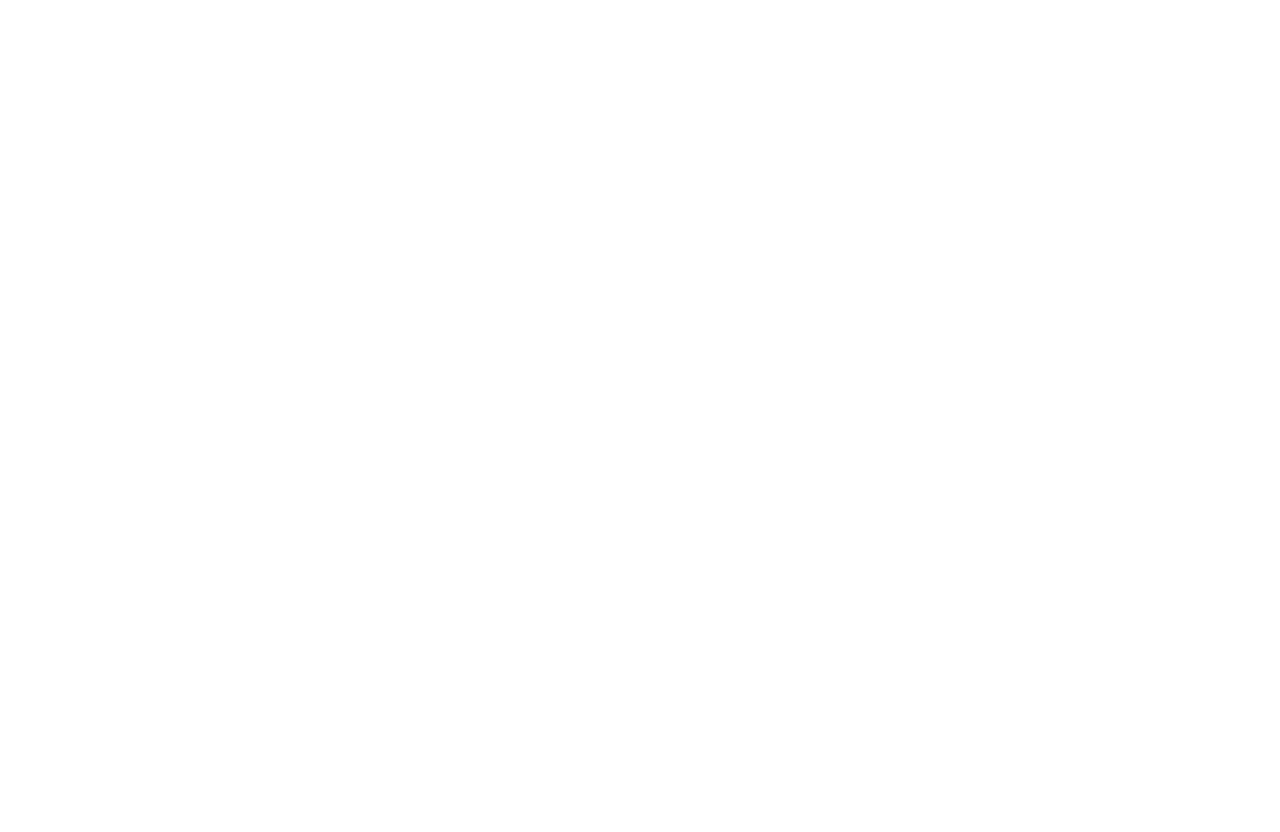
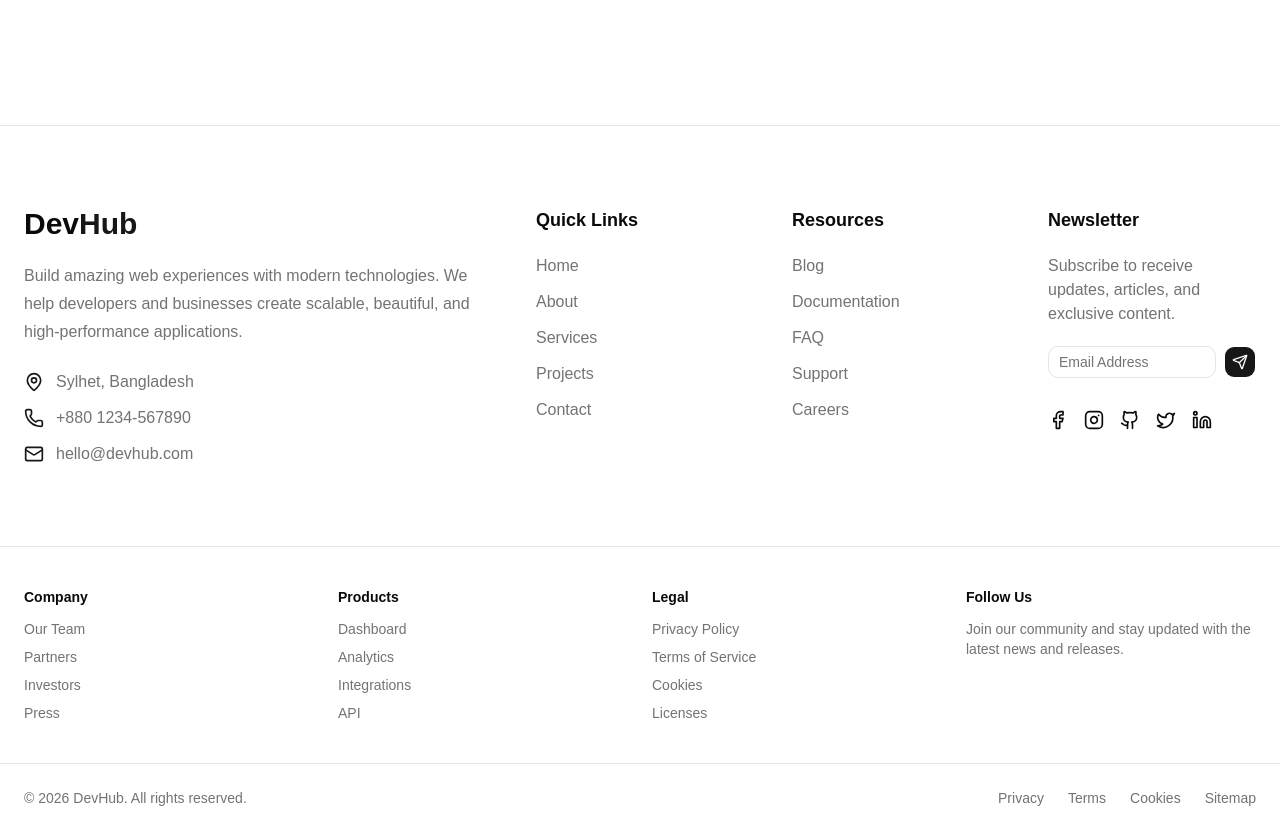
Before and after one commit to jenifaa/MetroConnect, a React (Vite) app: page / in a window 1280 px wide. Shown: the part 740-1572 px from the top of the page. Before the commit the page ends 865 px from the top, so only its background shows below. Built offline with nearby package versions, Linux system fonts and the light colour scheme.

Commit message:
add footer

```diff
--- a/src/components/layout/Footer.jsx
+++ b/src/components/layout/Footer.jsx
@@ -1,11 +1,320 @@
+import { Link } from "react-router";
+import {
+  Facebook,
+  Github,
+  Instagram,
+  Linkedin,
+  Mail,
+  MapPin,
+  Phone,
+  Twitter,
+  Send,
+} from "lucide-react";
+import { Input } from "../ui/input";
+import { Button } from "../ui/button";
 
 
-function Footer() {
+
+export default function Footer() {
   return (
-    <div>
+    <footer className="border-t bg-background">
+      {/* Top Section */}
+      <div className="container mx-auto px-6 py-20">
+        <div className="grid gap-12 lg:grid-cols-5 md:grid-cols-2">
 
-    </div>
-  )
+          {/* Company */}
+          <div className="lg:col-span-2 space-y-6">
+            <div>
+              <h2 className="text-3xl font-bold">
+                Dev<span className="text-primary">Hub</span>
+              </h2>
+
+              <p className="mt-5 max-w-md text-muted-foreground leading-7">
+                Build amazing web experiences with modern technologies.
+                We help developers and businesses create scalable,
+                beautiful, and high-performance applications.
+              </p>
+            </div>
+
+            <div className="space-y-3">
+
+              <div className="flex items-center gap-3">
+                <MapPin className="h-5 w-5 text-primary" />
+                <span className="text-muted-foreground">
+                  Sylhet, Bangladesh
+                </span>
+              </div>
+
+              <div className="flex items-center gap-3">
+                <Phone className="h-5 w-5 text-primary" />
+                <span className="text-muted-foreground">
+                  +880 1234-567890
+                </span>
+              </div>
+
+              <div className="flex items-center gap-3">
+                <Mail className="h-5 w-5 text-primary" />
+                <span className="text-muted-foreground">
+                  hello@devhub.com
+                </span>
+              </div>
+
+            </div>
+          </div>
+
+          {/* Quick Links */}
+          <div>
+            <h3 className="font-semibold text-lg mb-5">
+              Quick Links
+            </h3>
+
+            <ul className="space-y-3">
+
+              <li>
+                <Link
+                  to="/"
+                  className="text-muted-foreground hover:text-primary transition"
+                >
+                  Home
+                </Link>
+              </li>
+
+              <li>
+                <Link
+                  to="/about"
+                  className="text-muted-foreground hover:text-primary transition"
+                >
+                  About
+                </Link>
+              </li>
+
+              <li>
+                <Link
+                  to="/services"
+                  className="text-muted-foreground hover:text-primary transition"
+                >
+                  Services
+                </Link>
+              </li>
+
+              <li>
+                <Link
+                  to="/projects"
+                  className="text-muted-foreground hover:text-primary transition"
+                >
+                  Projects
+                </Link>
+              </li>
+
+              <li>
+                <Link
+                  to="/contact"
+                  className="text-muted-foreground hover:text-primary transition"
+                >
+                  Contact
+                </Link>
+              </li>
+
+            </ul>
+          </div>
+
+          {/* Resources */}
+          <div>
+            <h3 className="font-semibold text-lg mb-5">
+              Resources
+            </h3>
+
+            <ul className="space-y-3">
+
+              <li>
+                <Link
+                  to="/blog"
+                  className="text-muted-foreground hover:text-primary transition"
+                >
+                  Blog
+                </Link>
+              </li>
+
+              <li>
+                <Link
+                  to="/docs"
+                  className="text-muted-foreground hover:text-primary transition"
+                >
+                  Documentation
+                </Link>
+              </li>
+
+              <li>
+                <Link
+                  to="/faq"
+                  className="text-muted-foreground hover:text-primary transition"
+                >
+                  FAQ
+                </Link>
+              </li>
+
+              <li>
+                <Link
+                  to="/support"
+                  className="text-muted-foreground hover:text-primary transition"
+                >
+                  Support
+                </Link>
+              </li>
+
+              <li>
+                <Link
+                  to="/careers"
+                  className="text-muted-foreground hover:text-primary transition"
+                >
+                  Careers
+                </Link>
+              </li>
+
+            </ul>
+          </div>
+
+          {/* Newsletter */}
+          <div>
+            <h3 className="font-semibold text-lg mb-5">
+              Newsletter
+            </h3>
+
+            <p className="text-muted-foreground mb-5">
+              Subscribe to receive updates,
+              articles, and exclusive content.
+            </p>
+
+            <div className="flex gap-2">
+              <Input placeholder="Email Address" />
+
+              <Button size="icon">
+                <Send className="h-4 w-4" />
+              </Button>
+            </div>
+
+            <div className="flex gap-4 mt-8">
+
+              <a href="#">
+                <Facebook className="h-5 w-5 hover:text-primary transition" />
+              </a>
+
+              <a href="#">
+                <Instagram className="h-5 w-5 hover:text-primary transition" />
+              </a>
+
+              <a href="#">
+                <Github className="h-5 w-5 hover:text-primary transition" />
+              </a>
+
+              <a href="#">
+                <Twitter className="h-5 w-5 hover:text-primary transition" />
+              </a>
+
+              <a href="#">
+                <Linkedin className="h-5 w-5 hover:text-primary transition" />
+              </a>
+
+            </div>
+          </div>
+
+        </div>
+      </div>
+
+      {/* Middle Section */}
+      <div className="border-y">
+        <div className="container mx-auto px-6 py-10">
+
+          <div className="grid gap-6 md:grid-cols-4 text-sm">
+
+            <div>
+              <h4 className="font-semibold mb-3">
+                Company
+              </h4>
+
+              <ul className="space-y-2 text-muted-foreground">
+                <li>Our Team</li>
+                <li>Partners</li>
+                <li>Investors</li>
+                <li>Press</li>
+              </ul>
+            </div>
+
+            <div>
+              <h4 className="font-semibold mb-3">
+                Products
+              </h4>
+
+              <ul className="space-y-2 text-muted-foreground">
+                <li>Dashboard</li>
+                <li>Analytics</li>
+                <li>Integrations</li>
+                <li>API</li>
+              </ul>
+            </div>
+
+            <div>
+              <h4 className="font-semibold mb-3">
+                Legal
+              </h4>
+
+              <ul className="space-y-2 text-muted-foreground">
+                <li>Privacy Policy</li>
+                <li>Terms of Service</li>
+                <li>Cookies</li>
+                <li>Licenses</li>
+              </ul>
+            </div>
+
+            <div>
+              <h4 className="font-semibold mb-3">
+                Follow Us
+              </h4>
+
+              <p className="text-muted-foreground">
+                Join our community and stay updated with
+                the latest news and releases.
+              </p>
+            </div>
+
+          </div>
+
+        </div>
+      </div>
+
+      {/* Bottom */}
+      <div className="container mx-auto px-6 py-6">
+
+        <div className="flex flex-col gap-4 md:flex-row items-center justify-between">
+
+          <p className="text-sm text-muted-foreground">
+            © {new Date().getFullYear()} DevHub.
+            All rights reserved.
+          </p>
+
+          <div className="flex gap-6 text-sm text-muted-foreground">
+
+            <Link to="/privacy" className="hover:text-primary">
+              Privacy
+            </Link>
+
+            <Link to="/terms" className="hover:text-primary">
+              Terms
+            </Link>
+
+            <Link to="/cookies" className="hover:text-primary">
+              Cookies
+            </Link>
+
+            <Link to="/sitemap" className="hover:text-primary">
+              Sitemap
+            </Link>
+
+          </div>
+
+        </div>
+
+      </div>
+    </footer>
+  );
 }
-
-export default Footer
--- /dev/null
+++ b/src/components/ui/input.jsx
@@ -0,0 +1,23 @@
+import * as React from "react"
+import { Input as InputPrimitive } from "@base-ui/react/input"
+
+import { cn } from "@/lib/utils"
+
+function Input({
+  className,
+  type,
+  ...props
+}) {
+  return (
+    <InputPrimitive
+      type={type}
+      data-slot="input"
+      className={cn(
+        "h-8 w-full min-w-0 rounded-lg border border-input bg-transparent px-2.5 py-1 text-base transition-colors outline-none file:inline-flex file:h-6 file:border-0 file:bg-transparent file:text-sm file:font-medium file:text-foreground placeholder:text-muted-foreground focus-visible:border-ring focus-visible:ring-3 focus-visible:ring-ring/50 disabled:pointer-events-none disabled:cursor-not-allowed disabled:bg-input/50 disabled:opacity-50 aria-invalid:border-destructive aria-invalid:ring-3 aria-invalid:ring-destructive/20 md:text-sm dark:bg-input/30 dark:disabled:bg-input/80 dark:aria-invalid:border-destructive/50 dark:aria-invalid:ring-destructive/40",
+        className
+      )}
+      {...props} />
+  );
+}
+
+export { Input }
```
